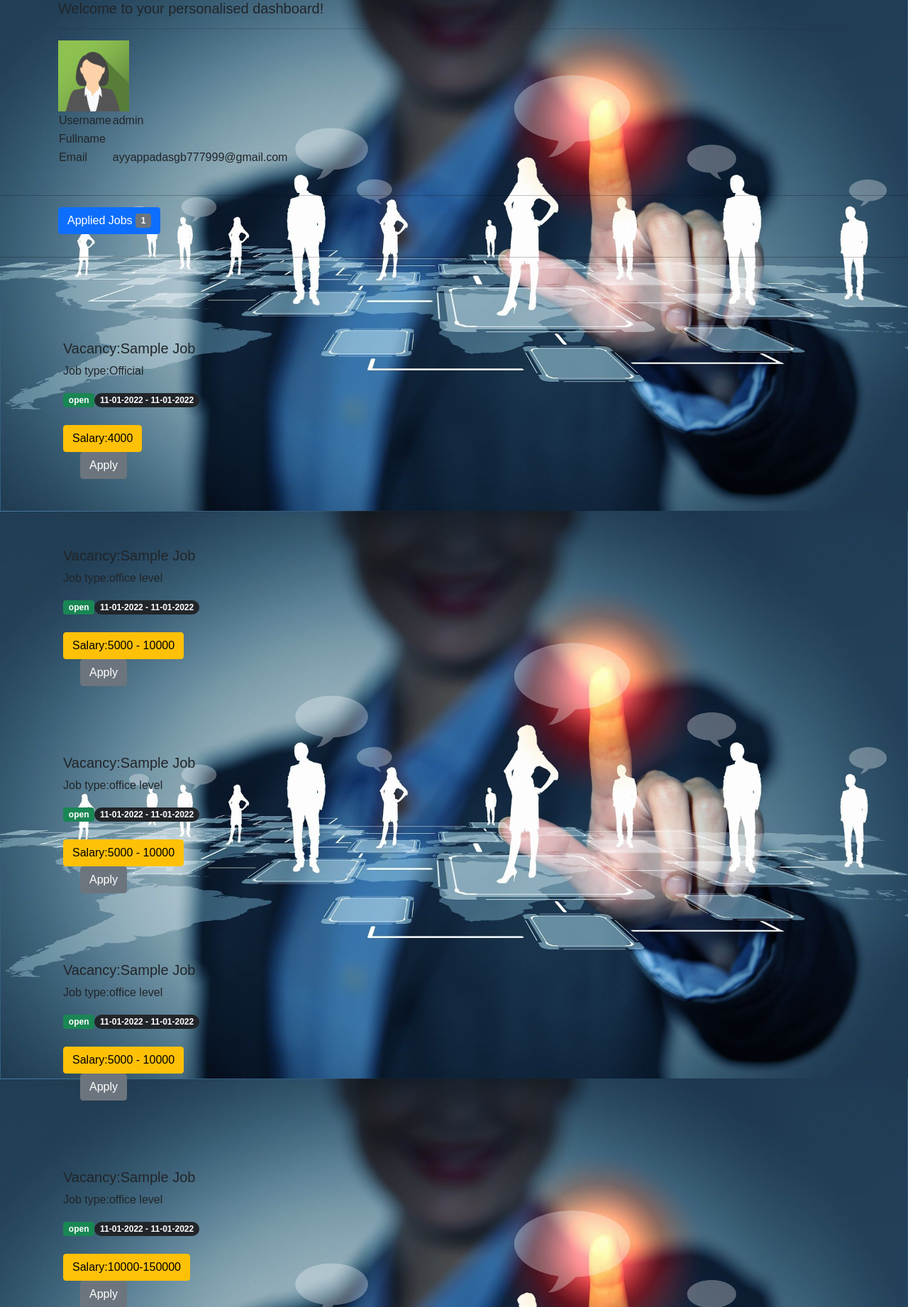
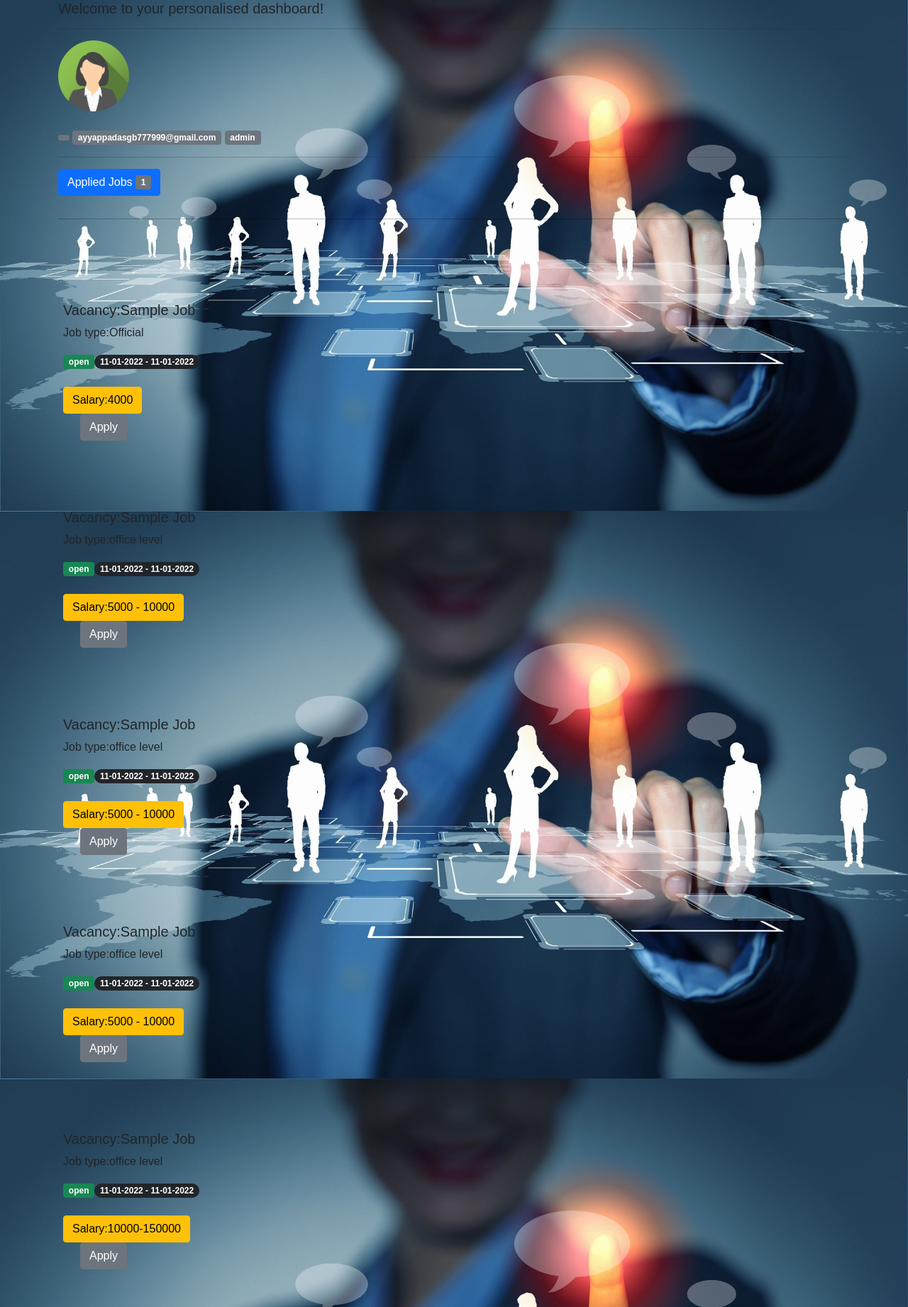
Before and after one commit to edward795/django_web_App3.0, a Django app: page /dashboard in a window 1280 px wide. Shown: the part 80-1922 px from the top of the page at 71% size. Run offline with Django 4.2, Linux system fonts and the light colour scheme; a user stored in the database is signed in; data comes from the database, SQL or seed files in the repository; both versions use the stored data as it was after the commit.

Commit message:
4t commit

```diff
--- a/app_web/accounts/templates/accounts/dashboard.html
+++ b/app_web/accounts/templates/accounts/dashboard.html
@@ -7,36 +7,29 @@
 
 <div class="user-dash">
   <div class="container">
-    <div class="profile">
+
+    <div class="container-apply">
+
+
         <h5>Welcome to your personalised dashboard!</h5>
         <hr>
+     <img src="{% static 'images/avatar2.png' %}" width="100px" height="100px;" style="border-radius:50%;"> <br></br>
+      <span class="badge bg-secondary">{{user.first_name}} {{user.last_name}}</span>
+      <span class="badge bg-secondary">{{user.email}}</span>
+      <span class="badge bg-secondary">{{user.username}}</span>
+       <hr>
+   </div>
+       <div class="container-apply">
 
+      <button type="button" class="btn btn-primary mb-3 ">
+            Applied Jobs <span class="badge bg-secondary">{{no_of_jobs}}</span>
+          </button>
+        </div>
 
-       <img src="{% static 'images/avatar2.png' %}" width="100px" height="100px;">
-
-
-    <div class="details">
-
-      <table>
-        <tr><td>Username</td><td>{{user.username}}</td></tr>
-        <tr><td>Fullname</td><td>{{user.first_name}} {{user.last_name}}</td></tr>
-        <tr><td>Email</td><td>{{user.email}}</td></tr>
-      </table>
-    </div>
-  </div>
-</div>
-    <br>
-  <hr style="color:black;">
-
-  <div class="container">
-    <button type="button" class="btn btn-primary mb-3">
-      Applied Jobs <span class="badge bg-secondary">{{no_of_jobs}}</span>
-    </button>
-  </div>
 
   <hr style="color:black;">
 
-  <div class="container">
+
   <div class="row">
     {% if messages %}
     {% for message in messages %}
@@ -83,7 +76,7 @@
                     <input type="hidden" value="{{user.first_name}} {{user.last_name}}" name="name">
                     <input type="hidden" value="{{user.email}}" name="email">
                     {% if job.job_closed %}
-                    <button type="submit" class="btn btn-secondary disabled">Apply</button>
+                    <button type="submit" class="btn btn-danger disabled">Closed!</button>
                     {% else %}
                     <button type="submit" class="btn btn-secondary">Apply</button>
                     {% endif %}
@@ -108,8 +101,9 @@
   <div class="alert alert-danger">Your Dashboard is Empty! </div>
 
   {% endif %}
+
+
 </div>
-
 </div>
 
 {% endblock %}
```
Also changed, not shown: app_web/assets/css/user_dash.css (+3 -41 lines), app_web/static/css/user_dash.css (+5 -39 lines), app_web/db.sqlite3.
